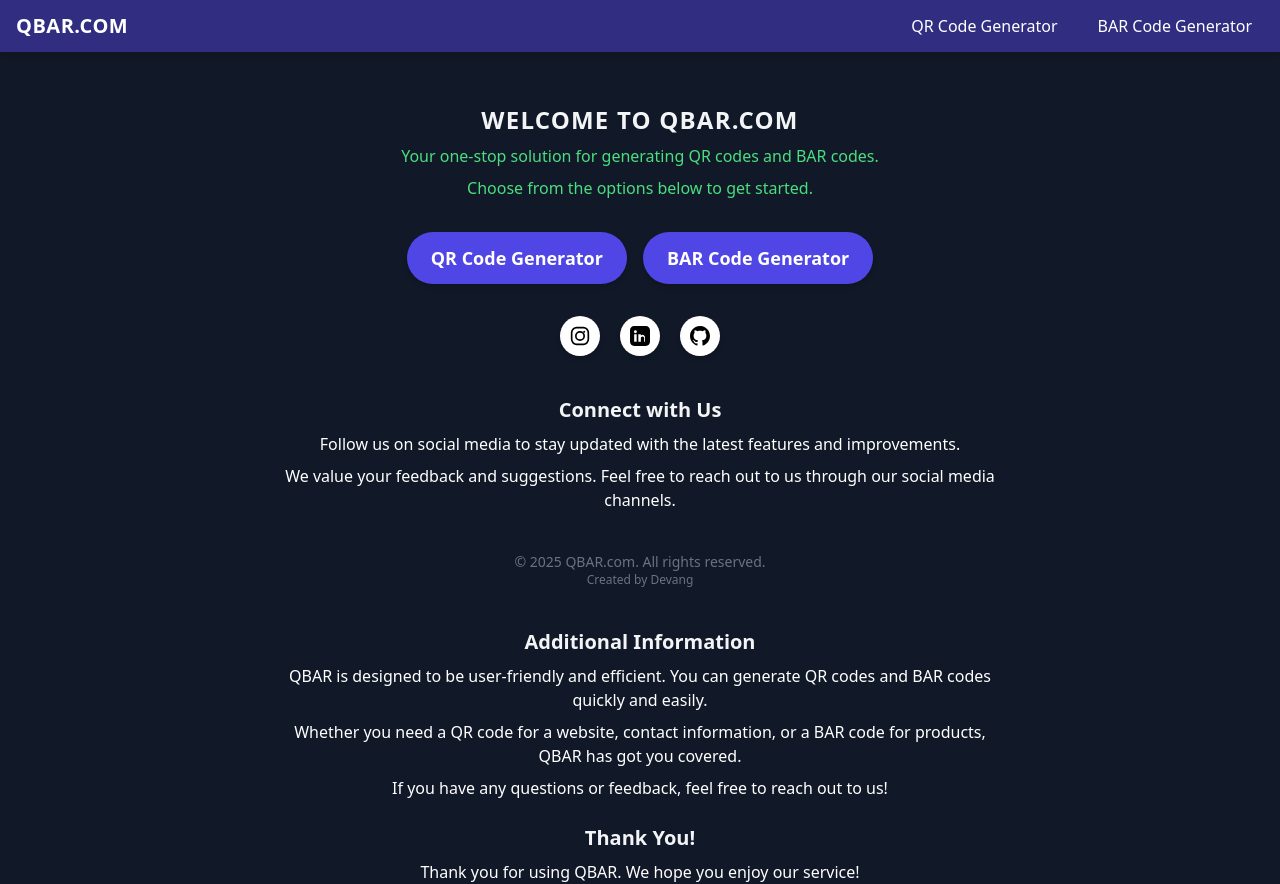
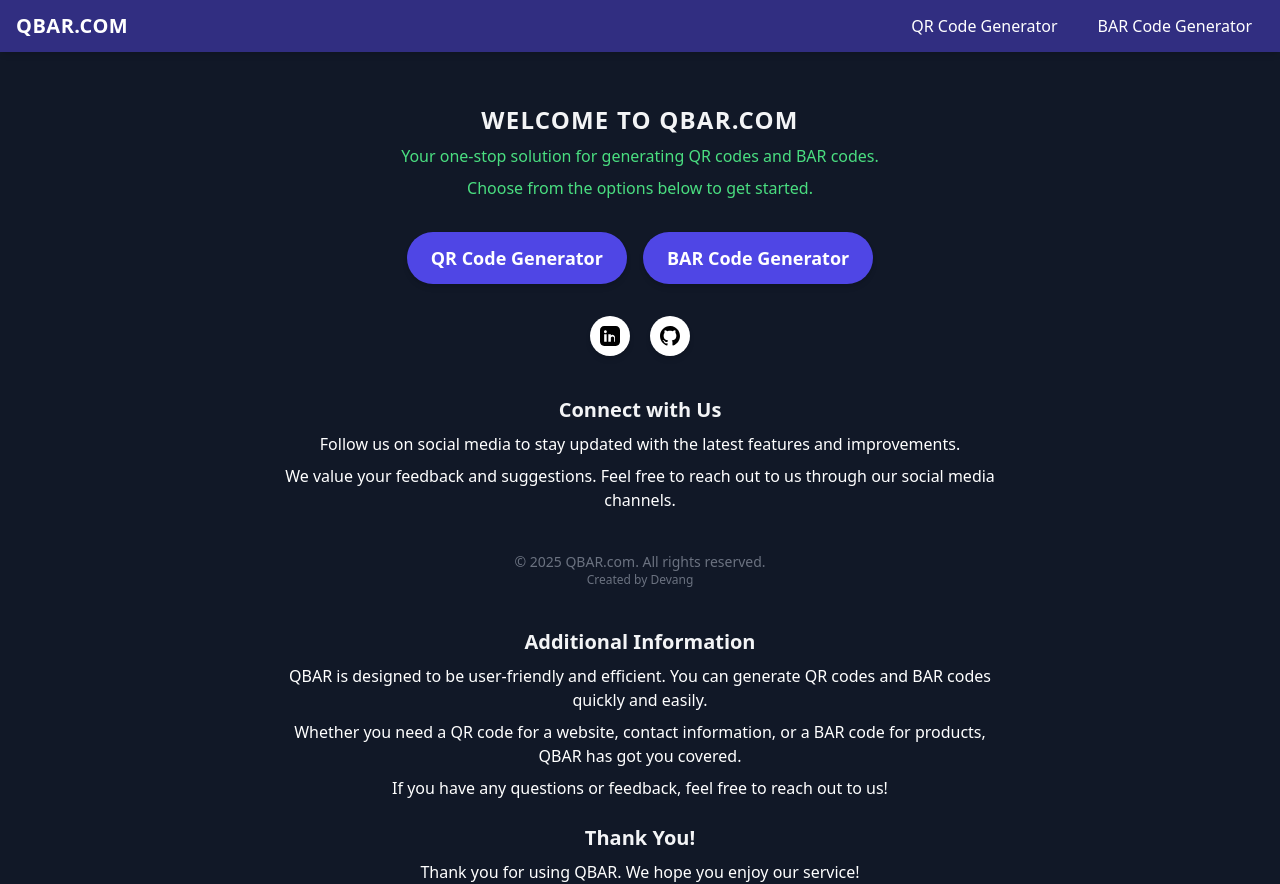
Before and after one commit to Devangdaksh/QBar, a plain HTML site: page index.html in a window 1280 px wide. Drawn offline with nearby package versions, Linux system fonts and the light colour scheme.

Commit message:
Update LinkedIn profile link and remove Instagram links from social media sections

```diff
--- a/index.html
+++ b/index.html
@@ -83,46 +83,10 @@
     Social media links section
     ------------------>
     <div class="flex justify-center gap-5 flex-wrap mt-3">
-      <!-- Instagram -->
-      <a
-        href="https://www.instagram.com/dev_daksh__/"
-        class="relative inline-flex items-center justify-center w-10 h-10 rounded-full bg-white shadow-md transition-transform duration-300 cursor-pointer hover:scale-110 group"
-      >
-        <span
-          class="absolute bottom-[120%] left-1/2 -translate-x-1/2 bg-pink-600 text-white px-2.5 py-1 rounded text-xs whitespace-nowrap opacity-0 pointer-events-none transition-opacity duration-300 group-hover:opacity-100"
-        >
-          Instagram
-        </span>
-        <svg
-          class="w-5 h-5 text-black group-hover:fill-pink-600"
-          fill="currentColor"
-          viewBox="0 0 24 24"
-        >
-          <rect
-            x="2"
-            y="2"
-            width="20"
-            height="20"
-            rx="6"
-            stroke="currentColor"
-            stroke-width="2"
-            fill="none"
-          />
-          <circle
-            cx="12"
-            cy="12"
-            r="5"
-            stroke="currentColor"
-            stroke-width="2"
-            fill="none"
-          />
-          <circle cx="17" cy="7" r="1.2" fill="currentColor" />
-        </svg>
-      </a>
 
       <!-- LinkedIn -->
       <a
-        href="https://www.linkedin.com/in/devang-kumar-41642a366"
+        href="https://www.linkedin.com/in/devang-Singh-41642a366"
         class="relative inline-flex items-center justify-center w-10 h-10 rounded-full bg-white shadow-md transition-transform duration-300 cursor-pointer hover:scale-110 group"
       >
         <span
```
Also changed, not shown: Barcode.html (+2 -37 lines), QRcode.html (+2 -37 lines).
